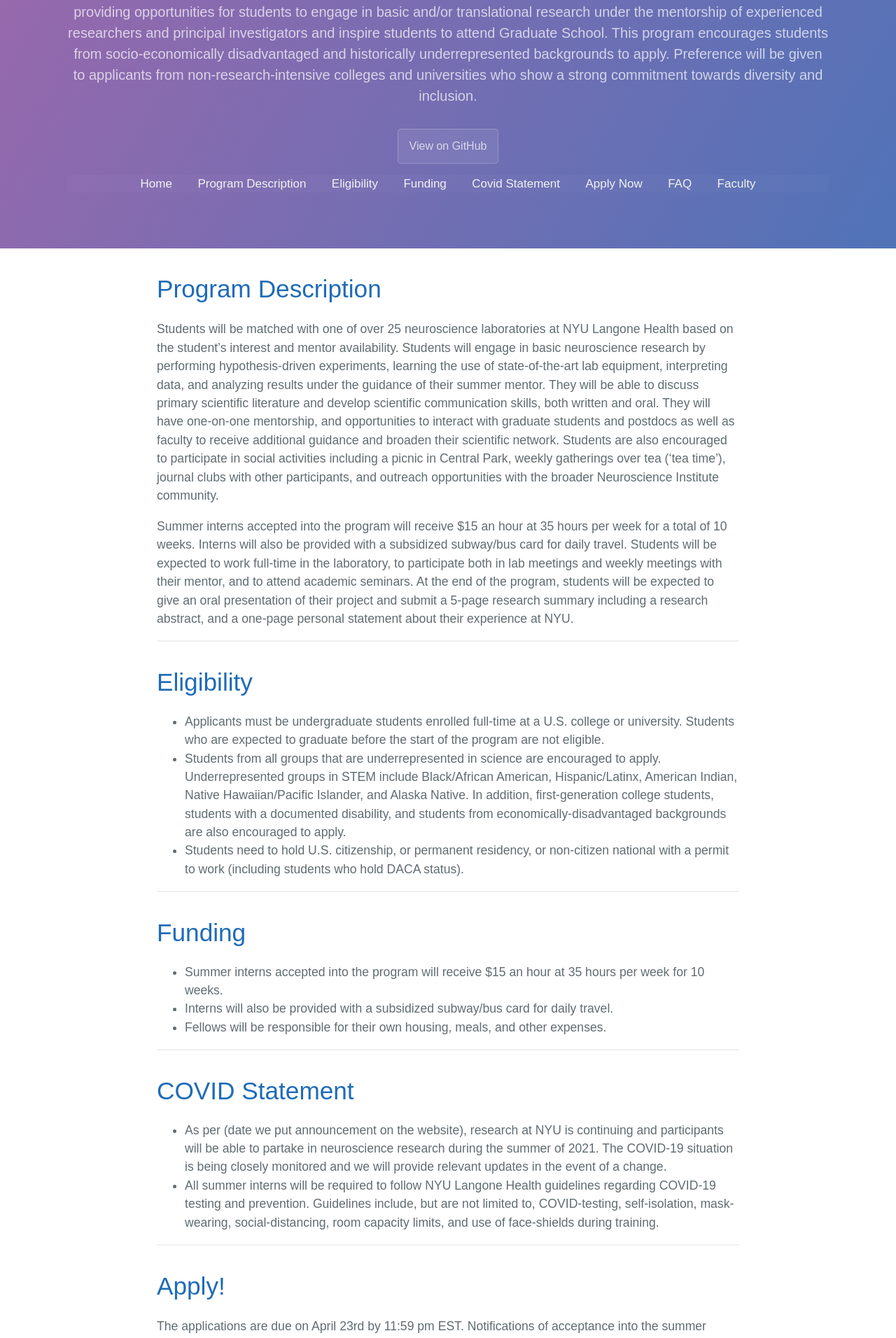
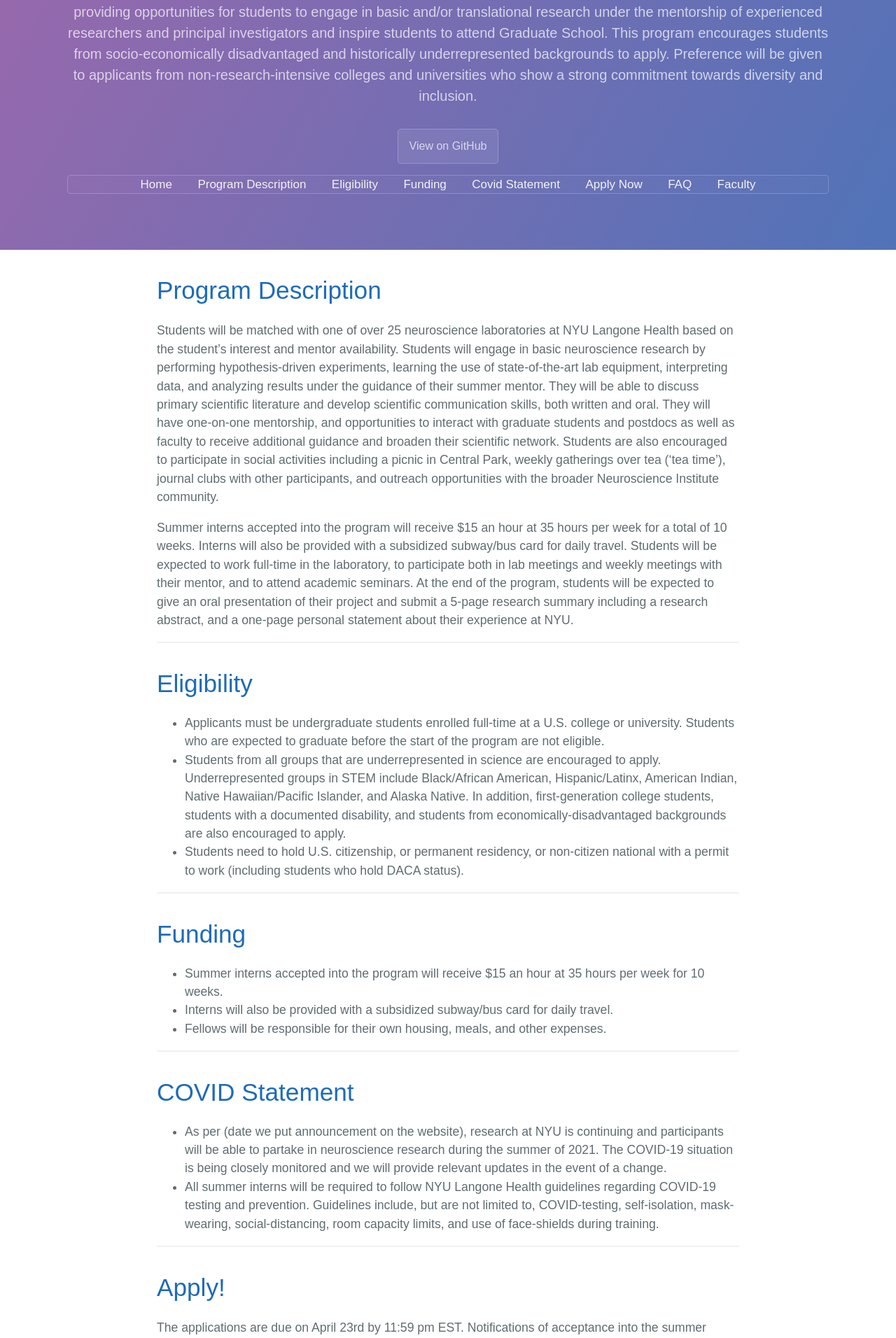
Before and after one commit to NICDIundergrad/SummerUndergradProgramWeb, a Jekyll site: the page built from index.md, in a window 1280 px wide. Shown: the part 341-2253 px from the top of the page at 70% size. Built offline with Jekyll 4.4.1, drawn with Linux system fonts in a browser that asks for light colours; our own code applies the rules of GitHub Pages for plain Markdown files.

Commit message:
Update nav.html

```diff
--- a/_includes/nav.html
+++ b/_includes/nav.html
@@ -12,6 +12,9 @@ body {
   overflow: hidden;
   background-color: rgba(255, 255, 255, 0.02);
   border-color: rgba(255, 255, 255, 0.2);
+  border-style: solid;
+  border-width: 1px;
+  border-radius: 0.3rem;
 }
 
 .topnav a {
```
